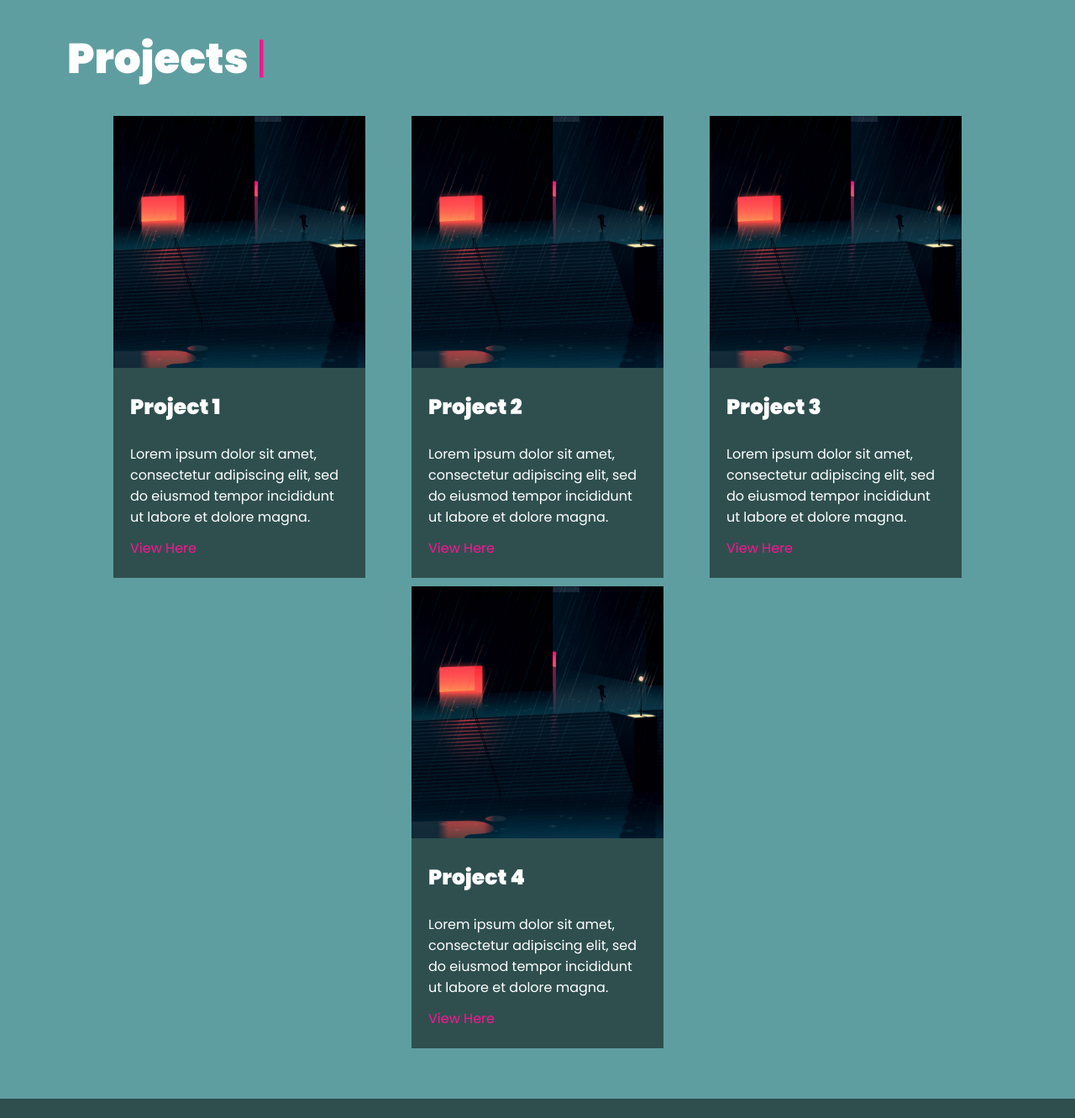
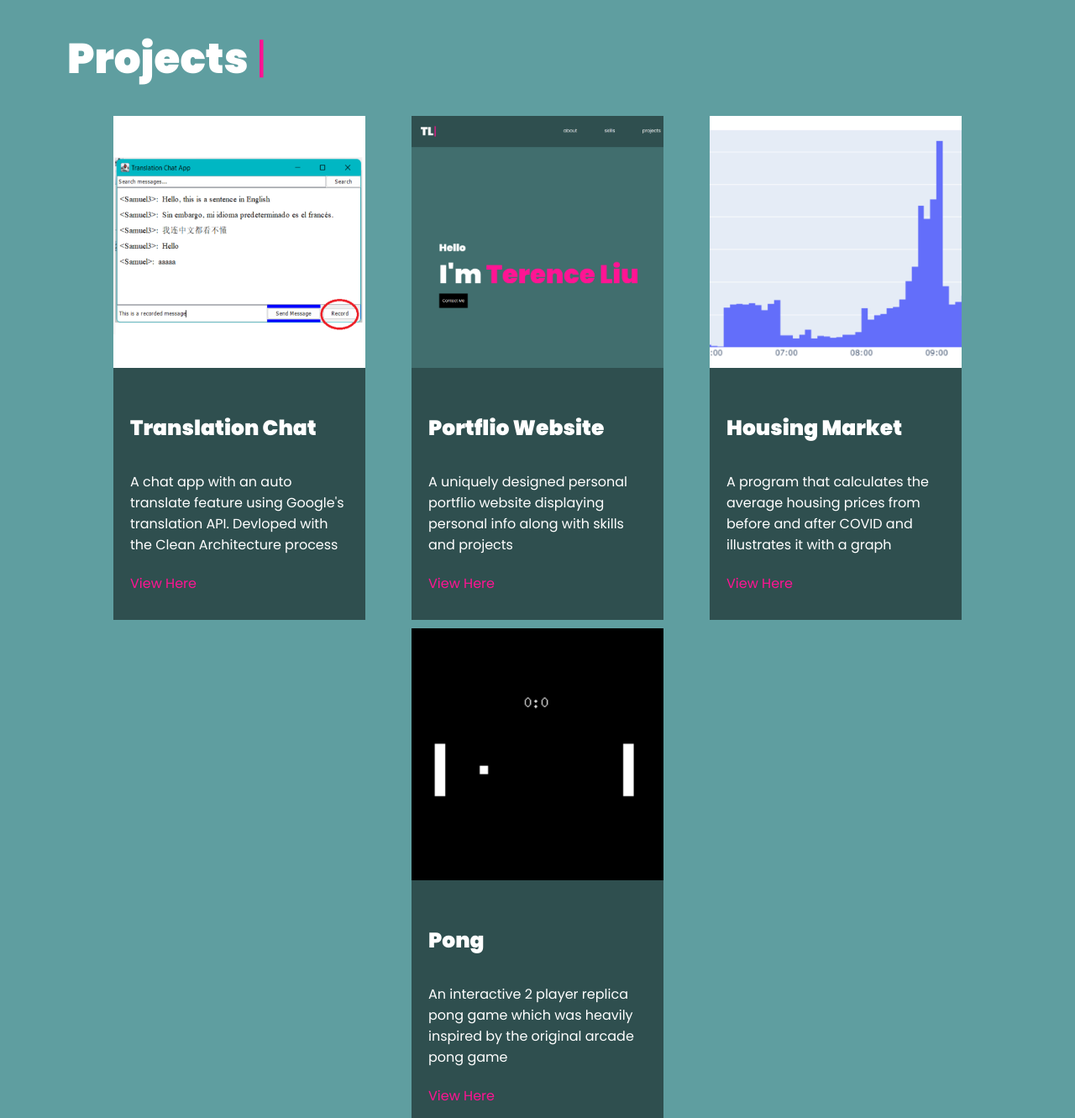
Before and after one commit to terenceliu88/Porfolio-Website, a plain HTML site: page index.html in a window 1280 px wide. Shown: the part 2000-3331 px from the top of the page at 84% size. Drawn offline with Linux system fonts and the light colour scheme.

Commit message:
Added images, descriptions, and links, to the projects in the project section

```diff
--- a/css/styles.scss
+++ b/css/styles.scss
@@ -282,7 +282,7 @@ a {
                 display: grid;
                 justify-content: center;
                 width: 300px;
-                height: 550px;
+                height: 600px;
                 margin-bottom: 10px;
                 background-color: darkslategray;
 
--- a/index.html
+++ b/index.html
@@ -97,35 +97,35 @@
                 <h2>Projects <span>|</span></h2>
                 <div class="project-cards">
                     <div class="project-card">
-                        <img src="images/blank.jpg" alt="Blank">
+                        <img src="images/AutoTranslateApp.png" alt="Blank">
                         <div class="card-info">
-                            <h1>Project 1</h1>
-                            <p>Lorem ipsum dolor sit amet, consectetur adipiscing elit, sed do eiusmod tempor incididunt ut labore et dolore magna.</p>
-                            <a href="#">View Here</a>
+                            <h1>Translation Chat</h1>
+                            <p>A chat app with an auto translate feature using Google's translation API. Devloped with the Clean Architecture process</p>
+                            <a href="https://github.com/CSC207-2022F-UofT/course-project-translate-chat-program" target="_blank">View Here</a>
                         </div>
                     </div>
                     <div class="project-card">
-                        <img src="images/blank.jpg" alt="Blank">
+                        <img src="images/PortfolioWebsite.png" alt="Blank">
                         <div class="card-info">
-                            <h1>Project 2</h1>
-                            <p>Lorem ipsum dolor sit amet, consectetur adipiscing elit, sed do eiusmod tempor incididunt ut labore et dolore magna.</p>
-                            <a href="#">View Here</a>
+                            <h1>Portflio Website</h1>
+                            <p>A uniquely designed personal portflio website displaying personal info along with skills and projects</p>
+                            <a href="https://github.com/terenceliu88/PorfolioWebsite" target="_blank">View Here</a>
                         </div>
                     </div>
                     <div class="project-card">
-                        <img src="images/blank.jpg" alt="Blank">
+                        <img src="images/HousingMarket.png" alt="Blank">
                         <div class="card-info">
-                            <h1>Project 3</h1>
-                            <p>Lorem ipsum dolor sit amet, consectetur adipiscing elit, sed do eiusmod tempor incididunt ut labore et dolore magna.</p>
-                            <a href="#">View Here</a>
+                            <h1>Housing Market</h1>
+                            <p>A program that calculates the average housing prices from before and after COVID and illustrates it with a graph</p>
+                            <a href="https://github.com/terenceliu88/HousingMarket" target="_blank">View Here</a>
                         </div>
                     </div>
                     <div class="project-card">
-                        <img src="images/blank.jpg" alt="Blank">
+                        <img src="images/Pong.png" alt="Blank">
                         <div class="card-info">
-                            <h1>Project 4</h1>
-                            <p>Lorem ipsum dolor sit amet, consectetur adipiscing elit, sed do eiusmod tempor incididunt ut labore et dolore magna.</p>
-                            <a href="#">View Here</a>
+                            <h1>Pong</h1>
+                            <p>An interactive 2 player replica pong game which was heavily inspired by the original arcade pong game</p>
+                            <a href="https://github.com/terenceliu88/PongGame" target="_blank">View Here</a>
                         </div>
                     </div>
                 </div>
```
Also changed, not shown: css/styles.css, images/AutoTranslateApp.png (added), images/HousingMarket.png (added), images/Pong.png (added), images/PortfolioWebsite.png (added).
